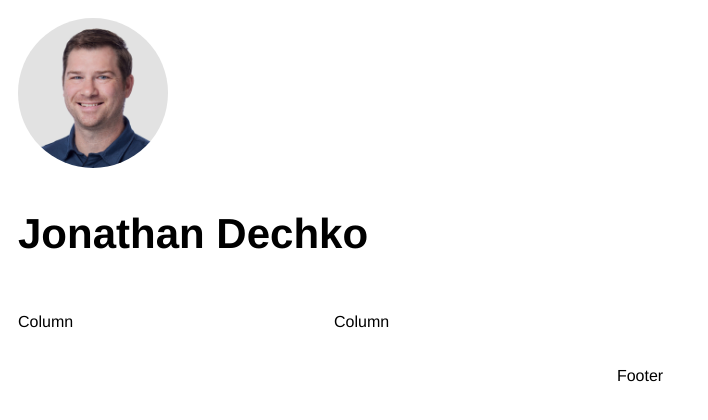
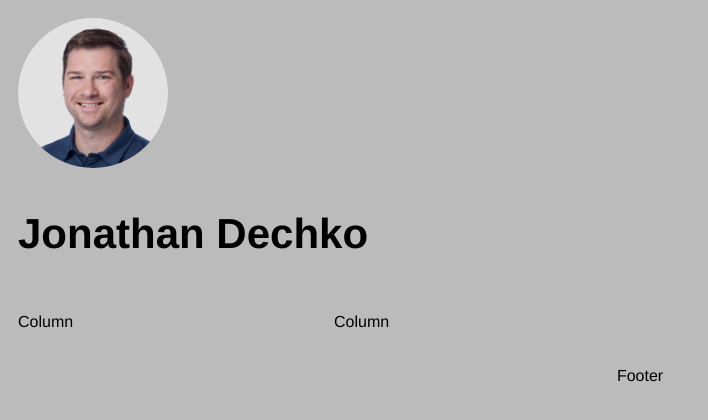
Before and after one commit to jdechko/jdechko.github.io, a plain HTML site: page index.html in a window 1280 px wide. Shown: the whole page, without its empty margins (0-708 px from the left). Drawn offline with Linux system fonts and the light colour scheme.

Commit message:
Update style.css

```diff
--- a/style.css
+++ b/style.css
@@ -7,6 +7,7 @@ img.rounded {
 
 * {
   box-sizing: border-box;
+  background-color: #bbb;
 }
 
 body {
```
